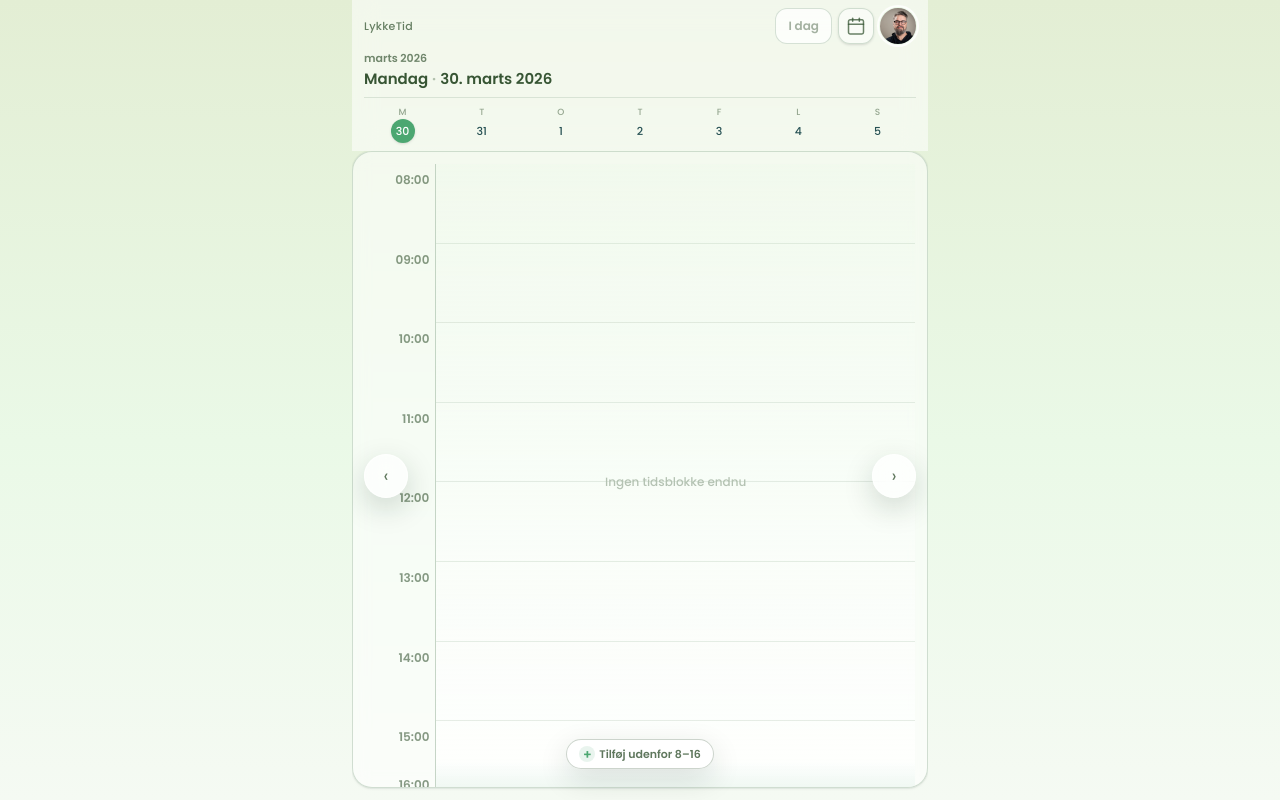
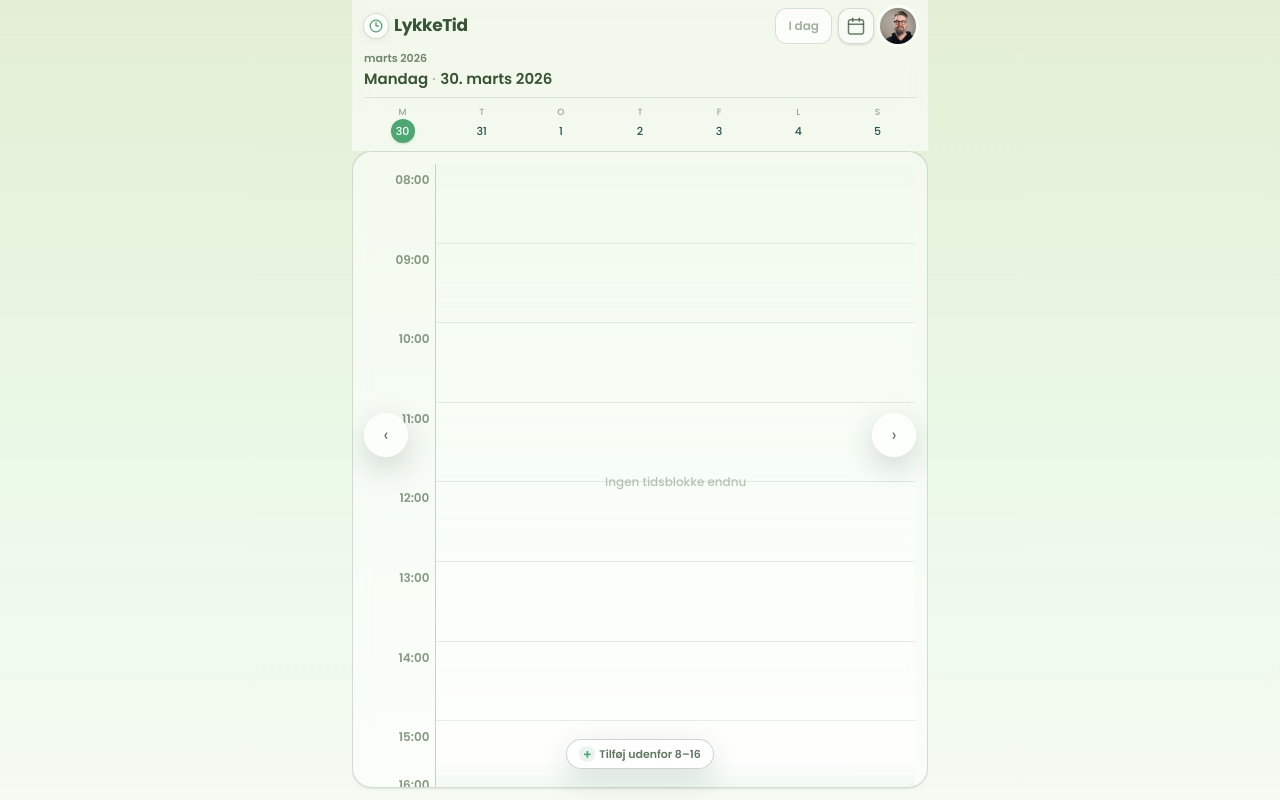
Before and after one commit to espensen-mik/LykkeTid-app, a Next.js app: page / in a window 1280 px wide. Built offline with nearby package versions, Linux system fonts and the light colour scheme.

Commit message:
arrowsbetter

```diff
--- a/app/components/day-timeline.tsx
+++ b/app/components/day-timeline.tsx
@@ -641,7 +641,7 @@ export function DayTimeline({
       </div>
       {/* Bottom sheet */}
       {sheetOpen && draft && (
-        <div className="fixed inset-0 z-[300] flex items-end">
+        <div className="fixed inset-0 z-[900] flex items-end">
           {/* Backdrop */}
           <button
             type="button"
@@ -650,7 +650,7 @@ export function DayTimeline({
             onClick={cancelDraft}
           />
 
-          <div className="relative w-full rounded-t-[1.5rem] bg-white/95 px-4 pb-6 pt-4 shadow-[0_-20px_60px_-40px_rgba(15,42,29,0.35)] ring-1 ring-forest-deep/[0.05] sm:px-6">
+          <div className="relative w-full rounded-t-[1.5rem] bg-white/85 px-4 pb-6 pt-4 shadow-[0_-28px_80px_-40px_rgba(15,42,29,0.50)] ring-1 ring-forest-deep/[0.04] backdrop-blur-md sm:px-6">
             <div className="mx-auto mb-3 h-1.5 w-12 rounded-full bg-line-soft/70" />
 
             <div className="flex items-start justify-between gap-3">
--- a/app/page.tsx
+++ b/app/page.tsx
@@ -1,6 +1,7 @@
 "use client";
 
 import { DayTimeline, type DayEntry } from "@/app/components/day-timeline";
+import { Clock3 } from "lucide-react";
 import Image from "next/image";
 import { useEffect, useMemo, useRef, useState } from "react";
 
@@ -163,8 +164,15 @@ export default function Home() {
       <header className="z-[100] w-full shrink-0 bg-white/55 pt-[env(safe-area-inset-top)] backdrop-blur-md">
         <div className="px-3 pb-1.5 pt-2">
           <div className="flex items-center justify-between gap-2">
-            <div className="text-[11px] font-medium tracking-wide text-evergreen/75">
-              LykkeTid
+            <div className="flex items-center gap-1.5 text-evergreen">
+              <span className="inline-flex h-6 w-6 items-center justify-center rounded-full bg-white/70 ring-1 ring-line-soft/45 shadow-[0_2px_8px_rgba(15,42,29,0.08)]">
+                <Clock3
+                  className="h-[14px] w-[14px] text-accent"
+                  strokeWidth={2.2}
+                  aria-hidden="true"
+                />
+              </span>
+              <span className="text-[17px] font-bold tracking-tight">LykkeTid</span>
             </div>
 
             <div className="flex shrink-0 items-center gap-1.5">
@@ -314,11 +322,11 @@ export default function Home() {
           />
         </div>
 
-        {/* Floating side day navigation arrows */}
+        {/* Floating side day navigation arrows (below modal z-index) */}
         <button
           type="button"
           aria-label="Forrige dag"
-          className="pointer-events-auto absolute left-3 top-1/2 z-[120] flex h-11 w-11 -translate-y-1/2 items-center justify-center rounded-full border border-white/65 bg-white/70 text-evergreen/80 shadow-[0_10px_30px_rgba(15,42,29,0.18)] backdrop-blur-md active:scale-[0.97] transition"
+          className="pointer-events-auto absolute left-3 top-[43.75%] z-40 flex h-11 w-11 -translate-y-1/2 items-center justify-center rounded-full border border-white/65 bg-white/70 text-evergreen/80 shadow-[0_10px_30px_rgba(15,42,29,0.18)] backdrop-blur-md active:scale-[0.97] transition"
           onClick={() => goDay(-1)}
         >
           <span className="text-[18px] leading-none">‹</span>
@@ -326,7 +334,7 @@ export default function Home() {
         <button
           type="button"
           aria-label="Næste dag"
-          className="pointer-events-auto absolute right-3 top-1/2 z-[120] flex h-11 w-11 -translate-y-1/2 items-center justify-center rounded-full border border-white/65 bg-white/70 text-evergreen/80 shadow-[0_10px_30px_rgba(15,42,29,0.18)] backdrop-blur-md active:scale-[0.97] transition"
+          className="pointer-events-auto absolute right-3 top-[43.75%] z-40 flex h-11 w-11 -translate-y-1/2 items-center justify-center rounded-full border border-white/65 bg-white/70 text-evergreen/80 shadow-[0_10px_30px_rgba(15,42,29,0.18)] backdrop-blur-md active:scale-[0.97] transition"
           onClick={() => goDay(1)}
         >
           <span className="text-[18px] leading-none">›</span>
--- a/package.json
+++ b/package.json
@@ -9,6 +9,7 @@
     "lint": "eslint"
   },
   "dependencies": {
+    "lucide-react": "^1.7.0",
     "next": "16.2.1",
     "react": "19.2.4",
     "react-dom": "19.2.4"
```
Also changed, not shown: 1 other file (tests, documents, lock files or other folders).
